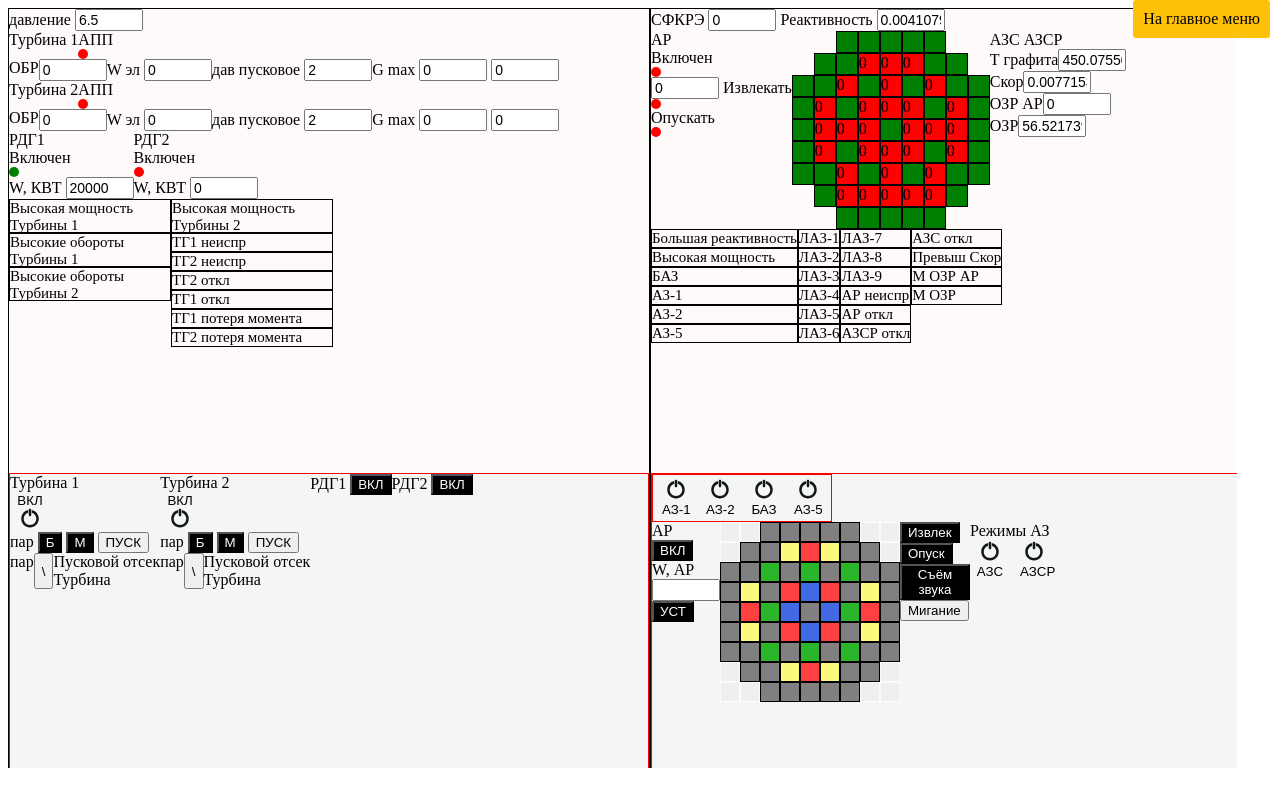
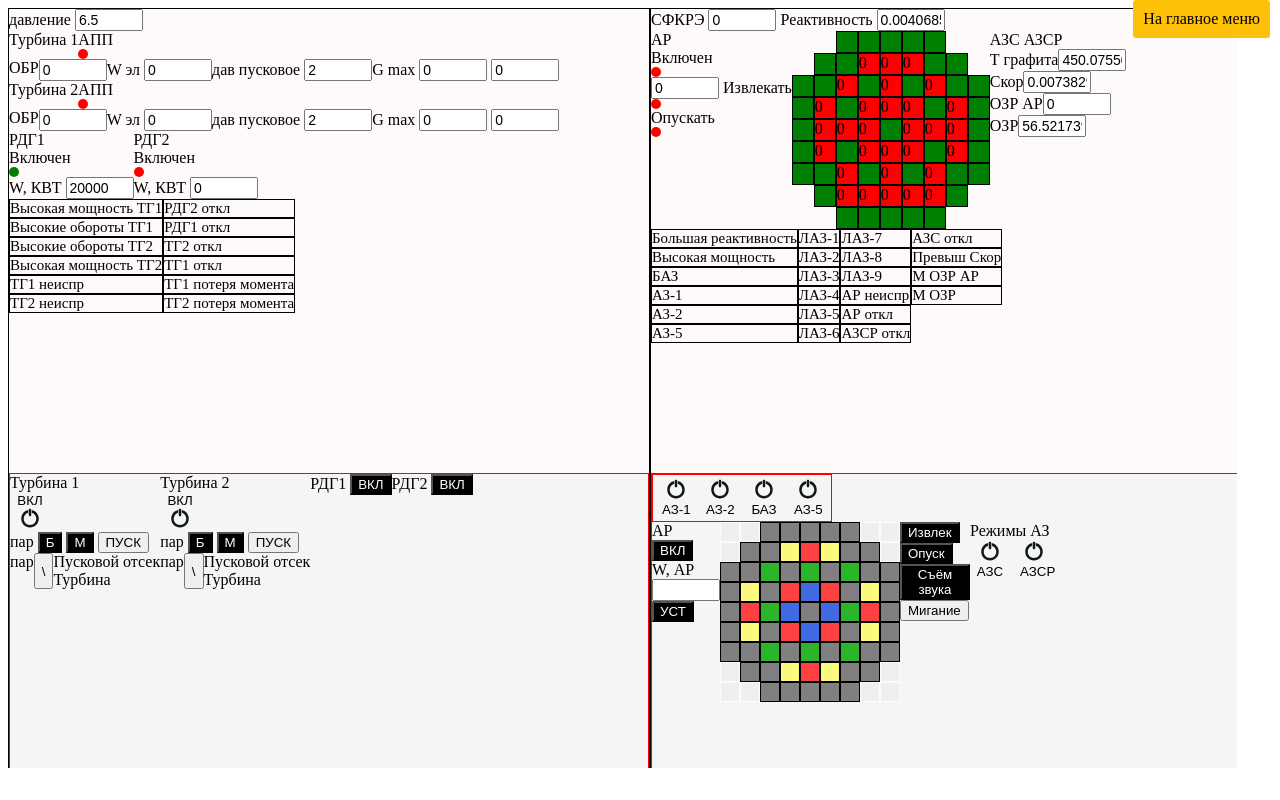
Before and after one commit to aresen12/nuclear, a Flask app: page /b/1 in a window 1280 px wide. Run offline with Flask 3, Linux system fonts and the light colour scheme; some libraries are stand-ins or nearby versions.

Commit message:
пофиксить д. азс

```diff
--- a/events_io.py
+++ b/events_io.py
@@ -32,6 +32,10 @@ def chosen_delete(data):
     emit("chosen_delete", data, to=data['room'])
 
 
+@socketio.on("set_w_ar")
+def set_w_ar(data):
+    emit("set_w_ar", data, to=data['room'])
+
 @socketio.on("set_unset_down_direction")
 def set_unset_down_direction(data):
     emit("set_unset_down_direction", data, to=data['room'])
--- a/static/javascript/az_classes.js
+++ b/static/javascript/az_classes.js
@@ -1,8 +1,9 @@
 class TemporaryAlert{
-    constructor(id_, type){
+    constructor(id_, type, does_stop){
         this.id = id_;
         this.time = 0;
         this.max_time = 10;
+        this.does_stop = does_stop;
         this.type = type; // 1 - 2 - 3 - характеризует кому из операторов реагировать
     }
 
@@ -11,7 +12,16 @@ class TemporaryAlert{
     }
 
     delete_show(){
+        console.log(this.max_time % 2 == 0, this.does_stop);
+        if (this.does_stop){
+             if (this.max_time % 2 != 0){
+                my_alert(this.id);
+            }
+            return;
+        } else {
         stop_alert(this.id);
+        }
+
     }
 
     update(){
@@ -397,7 +407,8 @@ class DAz extends Az{
         socket.emit("method_send", {"room": room_id, "function": "baz"});
     }
 
-    set_w_lar(w){
-        socket.emit("set_w_lar", {"w": w, "room": room_id});
+    set_w_ar(w){
+        socket.emit("set_w_ar", {"w": w, "room": room_id});
     }
+
 }
--- a/static/javascript/pump_classes.js
+++ b/static/javascript/pump_classes.js
@@ -1,6 +1,7 @@
 class Pump{
-    constructor(id_pump){
+    constructor(id_pump, speed){
 //    g max 8000
+        this.speed = speed;
         this.g = 0; // расход воды м3/ч
         this.work = false;
         this.direction = 0; // направление понижения или повышения расхода
@@ -11,11 +12,11 @@ class Pump{
     }
 
     set_g(){
-            if (0 <= this.g + this.direction * 400 && this.g + this.direction * 400 <= this.max_g){
-                this.g += this.direction * 400;
-            } else {
-                this.direction = 0;
-            }
+        if (0 <= this.g + this.direction * this.speed && this.g + this.direction * this.speed <= this.max_g){
+            this.g += this.direction * this.speed;
+        } else {
+            this.direction = 0;
+        }
     }
 
     turn_on_or_down(){
--- a/static/javascript/reactor.js
+++ b/static/javascript/reactor.js
@@ -60,6 +60,7 @@ class Rdg{
             this.work = false;
             this.direction = -1;
             ui_power(`${this.id_rdg}_s`, false);
+            re.az.temporary_alert.push(new TemporaryAlert(`turn_down_${this.id_rdg}`, 1, true))
         } else {
             this.work = true
             this.direction = 1;
@@ -95,10 +96,10 @@ class Reactor{
         this.chosen = []; // выбранные стержни
         // насосы
         this.gcn = {
-            "1_n": new Pump("1_n"),
-            "2_n": new Pump("2_n"),
-            "3_n": new Pump("3_n"),
-            "4_n": new Pump("4_n"),
+            "1_n": new Pump("1_n", 400),
+            "2_n": new Pump("2_n", 400),
+            "3_n": new Pump("3_n", 100),
+            "4_n": new Pump("4_n", 100),
             "1_a": new Pump("1_a"),
             "2_a": new Pump("2_a"),
             "3_a": new Pump("3_a"),
@@ -237,9 +238,7 @@ class Reactor{
         for (i = 0; i < k.length; i++){
             this.gcn[k[i]].update();
         }
-//        if (this.gcn)
-         this.temp_in = (this.bs1.T_H2O + this.bs2.T_H2O) / 2;
-         console.log(this.temp_in);
+         this.temp_in = (this.bs1.T_H2O * this.gcn["1_n"].g + this.bs2.T_H2O * this.gcn["2_n"].g) / ((this.gcn["1_n"].g + this.gcn["2_n"].g));
          this.rho_void = ALPHA_VOID * (this.void_fraction - this.BASE_VOID) * 100.0;
          this.rho_fuel = ALPHA_FUEL * (this.fuel_temp - this.BASE_FUEL_TEMP);
         this.rho_graphite = ALPHA_GRAPHITE * (this.graphite_temp - this.BASE_GRAPHITE_TEMP);
@@ -300,7 +299,6 @@ class Reactor{
         this.void_fraction += (target_void - this.void_fraction) * 0.4;
 
 
-//         console.log("update");
          if (this.direction != 0){
             for (let i = 0; i < this.chosen.length; i++){
                 this.set_s_position(this.chosen[i][0], this.chosen[i][1], this.direction);
@@ -319,7 +317,6 @@ class Reactor{
          this.w_e = this.t1.w_e * 1000 + this.t2.w_e * 1000 + this.rdg1.power_e + this.rdg2.power_e;
          let w_e_use = 0;
          var k = Object.keys(this.gcn);
-
          for (i = 0; i < k.length; i++){
             w_e_use += this.gcn[k[i]].w_e;
         }
@@ -340,8 +337,6 @@ class Reactor{
                 break;
             }
         }
-
-//         console.log("water", water_flow, "Т ТВЭЛ", this.fuel_temp,"T вых", this.outlet_temp, "пар", this.void_fraction, "rho void", this.rho_void, "rho t", this.rho_total )
          setup_UI(this);
          send_update();
     }
@@ -391,6 +386,5 @@ class RemoteControl extends Reactor{
          if (this.az.az_run){
             this.direction = 0;
          }
-//         setup_UI(this);
     }
 }
--- a/static/javascript/socketio.js
+++ b/static/javascript/socketio.js
@@ -11,6 +11,10 @@ function send_update(){
     var data = {
     "room": room_id,
     "sterg": re.sterg,
+    "ozr": re.ozr,
+    "graphite_temp": re.graphite_temp,
+    "ozr_ar": re.az.ozr_ar,
+    "power_ar": re.az.power_ar,
     "bs1": {"v_inBS":re.bs1.v_inBS,
             "h_braban_s":re.bs1.h_braban_s,"T_H2O": re.bs1.T_H2O,
         "m_sep": re.bs1.m_sep
@@ -20,7 +24,6 @@ function send_update(){
         "m_sep": re.bs2.m_sep
         },
             "fuel_temp":re.fuel_temp,
-            "w_ar": re.w_lar,
             "p_in_reactor":re.p_in_reactor,
             "thermal_power":re.thermal_power,
             "rho_total":re.rho_total,
@@ -74,9 +77,10 @@ socket.on('chosen_delete', (data) => {
     }
 });
 
-socket.on('set_w_lar', (data) => {
+socket.on('set_w_ar', (data) => {
     if (!copy){
-        re.set_w_lar(data["w"]);
+        re.az.set_w_ar(data["w"]);
+
     }
 });
 socket.on('set_unset_down_direction', (data) => {
@@ -130,10 +134,9 @@ socket.on('method_send', (data) => {
         }
         if (data["function"] == "turn_on_or_down_rdg"){
             if (data["id_rdg"] == "rdg1"){
-                console.log("test");
                 re.rdg1.turn_on_or_down();
             } else {
-                re.rdg1.turn_on_or_down();
+                re.rdg2.turn_on_or_down();
             }
         }
         if (data["function"] == "set_unset_down_direction_pump"){
@@ -166,13 +169,11 @@ chosen(data["i"], data["j"], false);
 socket.on('chosen_current', (data) => {
     if (!copy){
     re.chosen_current(data["i"], data["j"]);
-    console.log("test")
     }
 });
 
 socket.on('update', (data) => {
     if (copy){
-    re.w_lar = data["w_lar"];
     re.bs1.v_inBS = data["bs1"]["v_inBS"];
     re.bs1.h_braban_s = data["bs1"]["h_braban_s"];
     re.bs1.T_H2O = data["bs1"]["T_H2O"];
@@ -188,10 +189,15 @@ socket.on('update', (data) => {
     re.outlet_temp = data["outlet_temp"];
     re.T_2_H2O = data["T_2_H2O"];
     re.sterg = data["sterg"];
+    re.ozr = data["ozr"];
+    re.graphite_temp = data["graphite_temp"];
+    re.az.ozr_ar = data["ozr_ar"];
+    re.az.power_ar = data["power_ar"];
     var k = Object.keys(data["gcn"]);
     for (let i = 0; i < k.length; i++){
         re.gcn[k[i]].g = data["gcn"][k[i]]["g"];
         re.gcn[k[i]].work = data["gcn"][k[i]]["work"];
+        turn(`${k[i]}_btn`, data["gcn"][k[i]]["work"]);
         re.gcn[k[i]].broken = data["gcn"][k[i]]["broken"];
     }
     re.t1.w_e = data["t1"]["w_e"];
--- a/templates/BSM.html
+++ b/templates/BSM.html
@@ -84,14 +84,17 @@
                 </div>
             <div style="display:flex;">
                 <div>
-                <div id="alert_high_e_power_t1" class="alert-error">Высокая мощность Турбины 1</div>
-                <div id="alert_high_turnovers1" class="alert-error">Высокие обороты Турбины 1</div>
-                <div id="alert_high_turnovers2" class="alert-error">Высокие обороты Турбины 2</div>
+                <div id="alert_high_e_power_t1" class="alert-error">Высокая мощность ТГ1</div>
+                <div id="alert_high_turnovers1" class="alert-error">Высокие обороты ТГ1</div>
+                <div id="alert_high_turnovers2" class="alert-error">Высокие обороты ТГ2</div>
+                <div id="alert_high_e_power_t2" class="alert-error">Высокая мощность ТГ2</div>
+                   <div id="error_t1" class="alert-error">ТГ1 неиспр</div>
+                <div id="error_t2" class="alert-error">ТГ2 неиспр</div>
             </div>
                 <div>
-                <div id="alert_high_e_power_t2" class="alert-error">Высокая мощность Турбины 2</div>
-                <div id="error_t1" class="alert-error">ТГ1 неиспр</div>
-                <div id="error_t2" class="alert-error">ТГ2 неиспр</div>
+
+                <div id="turn_down_rdg2" class="alert-error">РДГ2 откл</div>
+                <div id="turn_down_rdg1" class="alert-error">РДГ1 откл</div>
                 <div id="turn_down_t2" class="alert-error">ТГ2 откл</div>
                 <div id="turn_down_t1" class="alert-error">ТГ1 откл</div>
                 <div id="m_down_t1" class="alert-error">ТГ1 потеря момента</div>
@@ -379,9 +382,13 @@
             <div>
 
                 <div style="display:flex;">
-        {% for j in range(1, 5)%}
+        {% for j in range(1, 5) %}
                 <div style="">
-            ГЦН{{j}}
+                    {% if j < 3 %}
+                     ГЦН{{j}}
+                    {% else %}
+                    ПЭН{{j - 2 }}
+                    {% endif %}
             <input id="{{j}}_n" class="input-big">
                     <div>
                     питаниe<div id="{{j}}_n_s" class="signal"></div>
@@ -445,7 +452,11 @@ W
                     <div class="panel-item">
                 {% for j in range(1, 5)%}
                 <div style="height:50px;display:flex;" >
-                ГЦН{{j}}<br>
+                {% if j < 3 %}
+                     ГЦН{{j}}
+                    {% else %}
+                    ПЭН{{j - 2 }}
+                    {% endif %}<br>
                 <button class="az-btn" onclick="re.gcn['{{j}}_n'].turn_on_or_down()">ВКЛ
                  <div id="{{j}}_n_btn">
                      <svg  version="1.1" xmlns="http://www.w3.org/2000/svg" width="20px"
```
